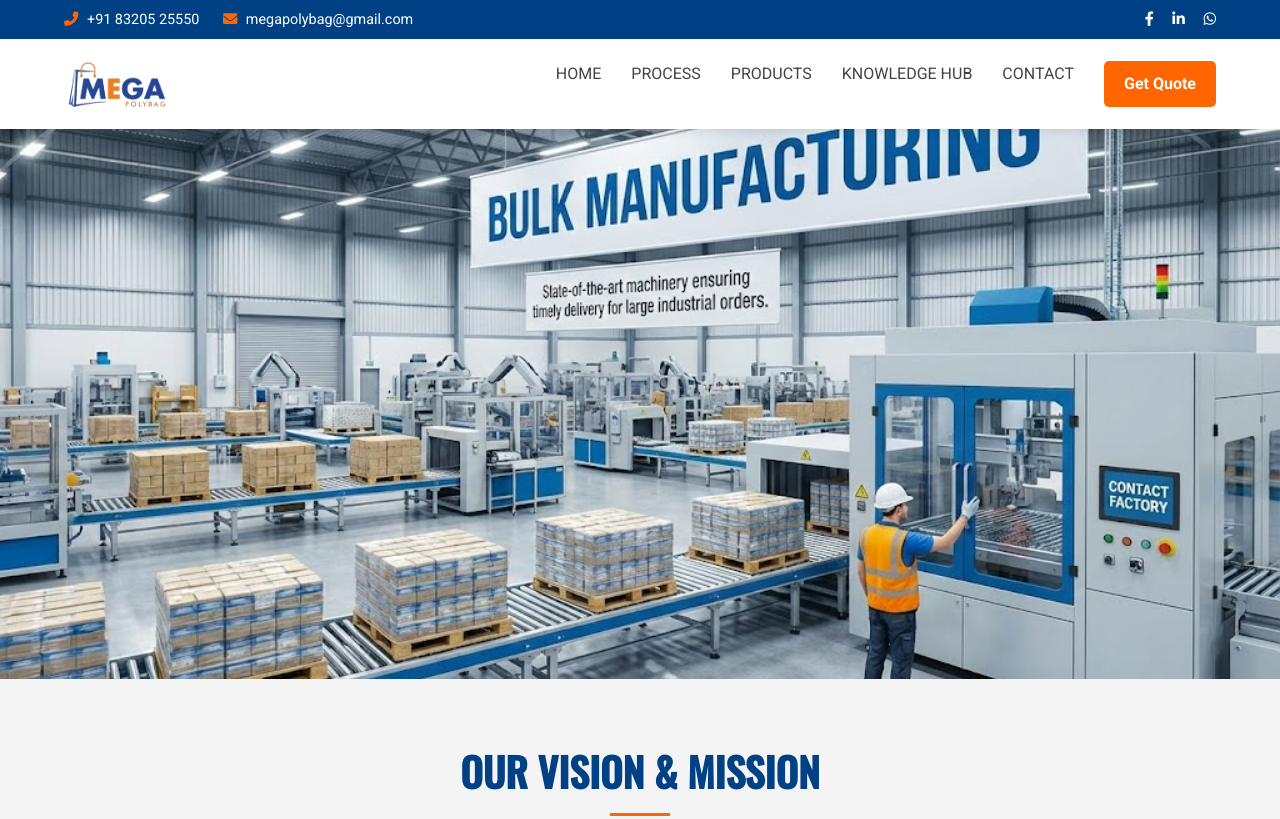
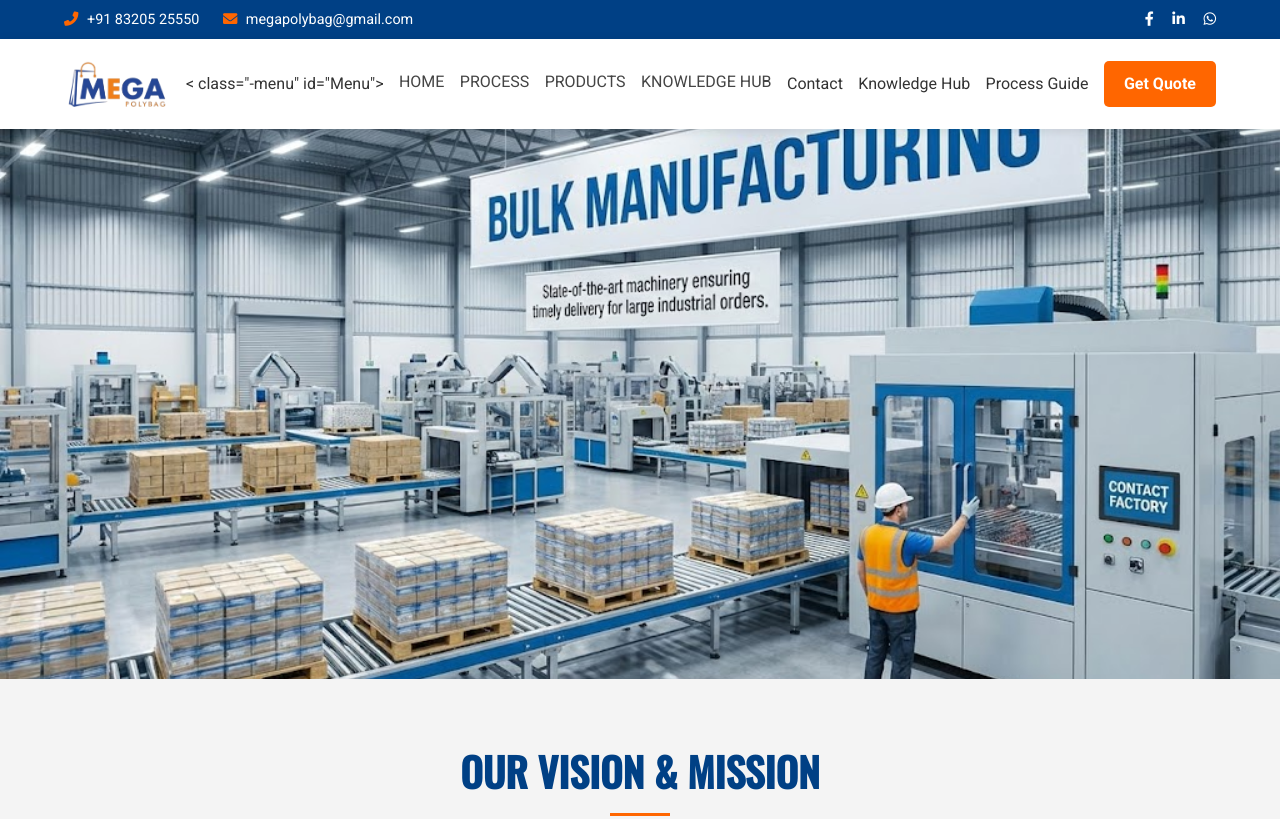
Before and after one commit to Rudrapatel625/megapolybag, a plain HTML site: page index.html in a window 1280 px wide. Shown: the top 819 px of the page. Drawn offline with nearby package versions, Linux system fonts and the light colour scheme.

```diff
--- a/index.html
+++ b/index.html
@@ -65,16 +65,16 @@
             box-shadow: 0 2px 10px rgba(0,0,0,0.1);
             position: sticky; top: 0; z-index: 1000;
         }
-        .nav-container {
+        .-container {
             display: flex; justify-content: space-between; align-items: center;
             padding: 15px 5%;
         }
         .logo { font-size: 28px; font-family: 'Oswald', sans-serif; color: var(--primary-blue); font-weight: bold; text-transform: uppercase; }
         .logo span { color: var(--accent-orange); }
 
-        .nav-menu { display: flex; gap: 30px; }
-        .nav-link { font-weight: 500; font-size: 16px; color: #444; text-transform: uppercase; padding-bottom: 5px; }
-        .nav-link:hover { color: var(--primary-blue); border-bottom: 2px solid var(--accent-orange); }
+        .-menu { display: flex; gap: 30px; }
+        .-link { font-weight: 500; font-size: 16px; color: #444; text-transform: uppercase; padding-bottom: 5px; }
+        .-link:hover { color: var(--primary-blue); border-bottom: 2px solid var(--accent-orange); }
         .btn-quote { background: var(--accent-orange); color: white; padding: 10px 20px; border-radius: 5px; font-weight: bold; }
         .btn-quote:hover { background: #e65c00; }
         .mobile-toggle { display: none; font-size: 24px; cursor: pointer; }
@@ -163,8 +163,8 @@
 
         @media (max-width: 768px) {
             .top-bar { display: none; }
-            .nav-menu { display: none; flex-direction: column; position: absolute; top: 70px; left: 0; width: 100%; background: white; padding: 20px; box-shadow: 0 5px 10px rgba(0,0,0,0.1); }
-            .nav-menu.active { display: flex; }
+            .-menu { display: none; flex-direction: column; position: absolute; top: 70px; left: 0; width: 100%; background: white; padding: 20px; box-shadow: 0 5px 10px rgba(0,0,0,0.1); }
+            .-menu.active { display: flex; }
             .mobile-toggle { display: block; }
             .hero-title { font-size: 2rem; }
         }
@@ -187,17 +187,19 @@
     </div>
 
     <header>
-        <div class="nav-container">
+        <div class="-container">
             <a href="#" class="logo">
     <img src="logo.png" alt="Mega Polybag Logo" style="height: 60px; width: auto; vertical-align: middle;">
 </a>
             <div class="mobile-toggle" onclick="toggleMenu()"><i class="fas fa-bars"></i></div>
-            <nav class="nav-menu" id="navMenu">
-                <a href="#" class="nav-link">Home</a>
-                <a href="#video" class="nav-link">Process</a>
-                <a href="#products" class="nav-link">Products</a>
-                <a href="blog.html" class="nav-link">Knowledge Hub</a>
+            < class="-menu" id="Menu">
+                <a href="#" class="-link">Home</a>
+                <a href="#video" class="-link">Process</a>
+                <a href="#products" class="-link">Products</a>
+                <a href="blog.html" class="-link">Knowledge Hub</a>
                 <a href="#contact" class="nav-link">Contact</a>
+                <a href="blog-quality.html">Knowledge Hub</a>
+                <a href="manufacturing-guide.html">Process Guide</a>
                 <a href="#" class="btn-quote" onclick="openModal()">Get Quote</a>
             </nav>
         </div>
```
